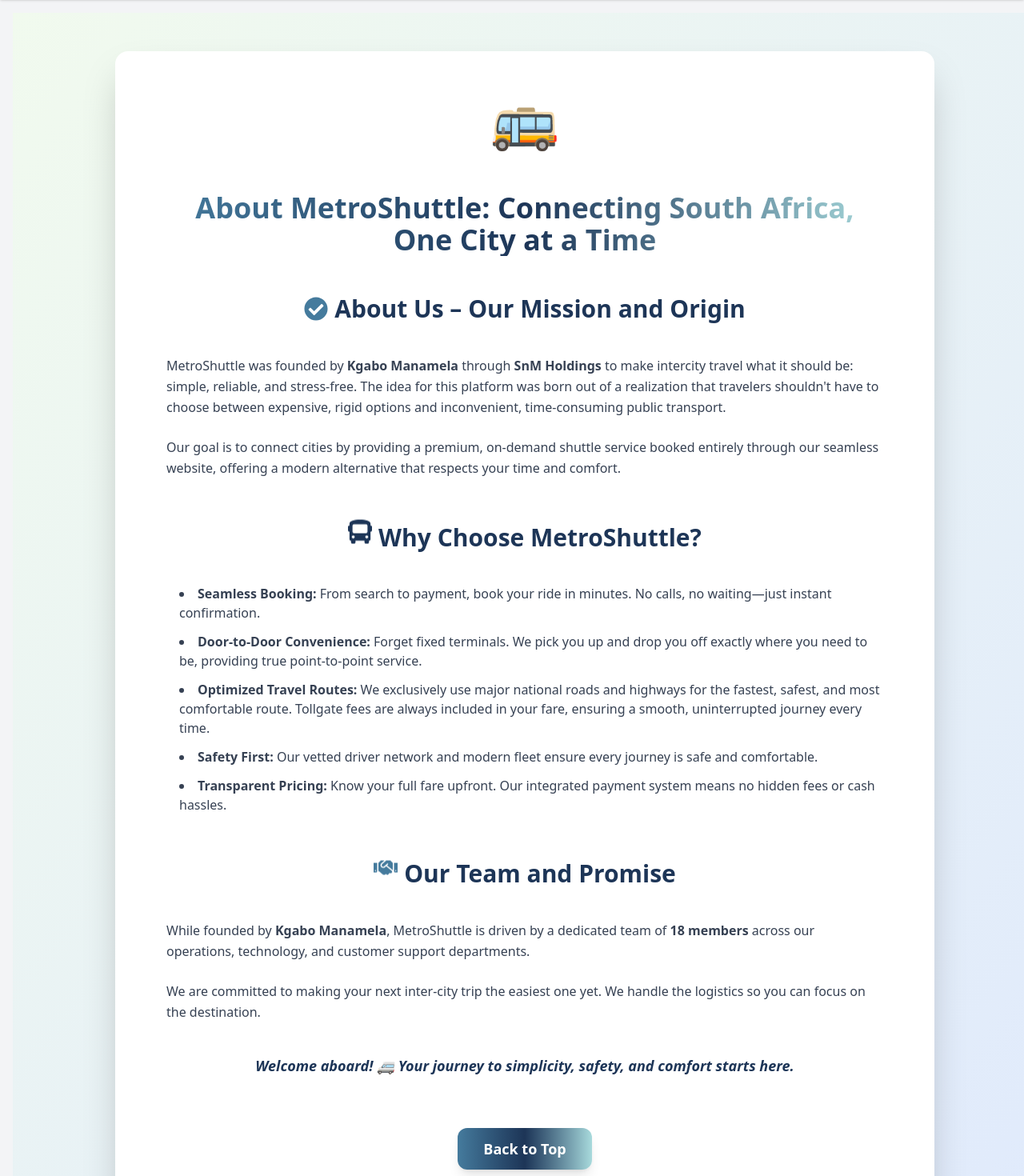
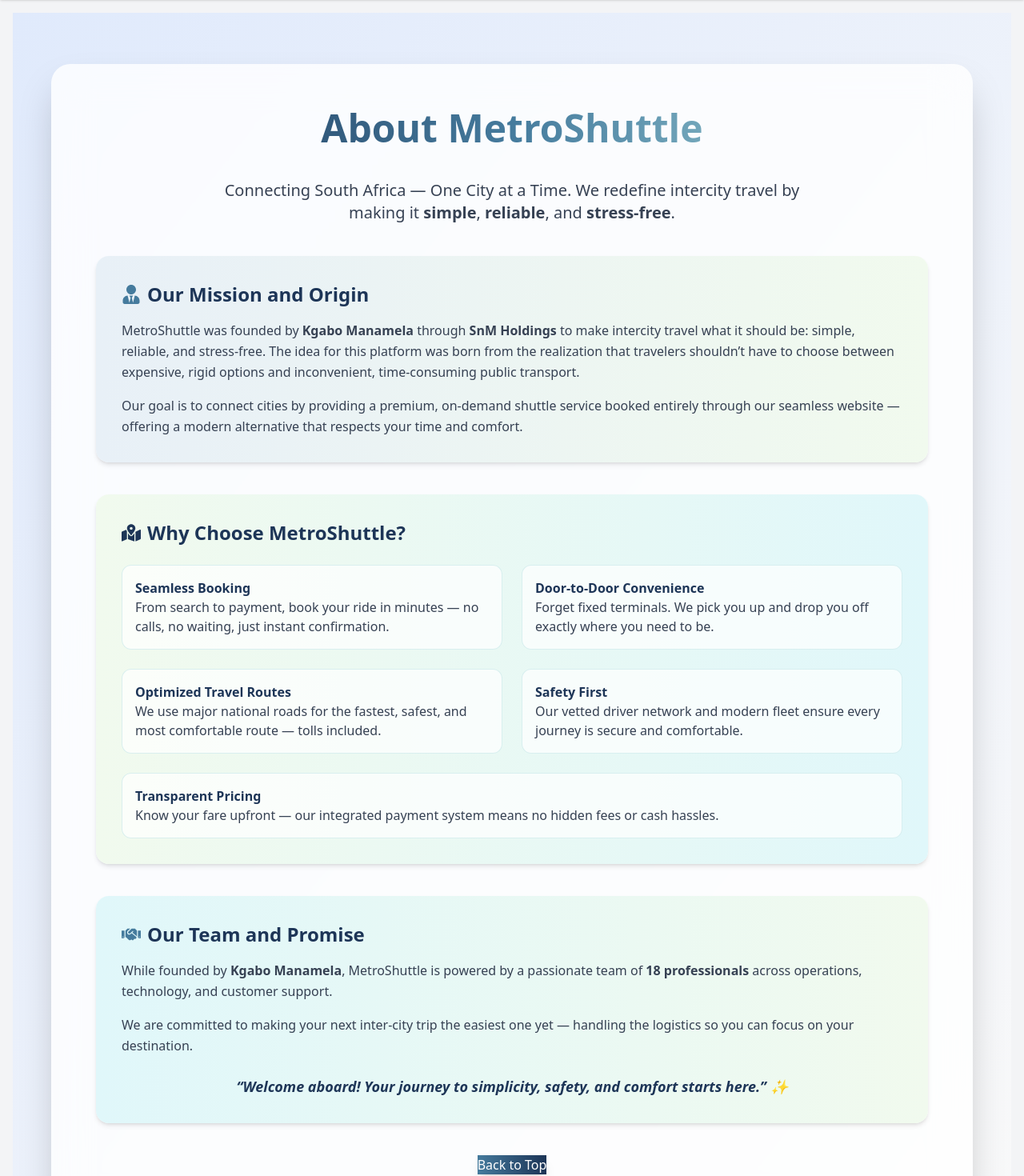
Before and after one commit to Matuku45/shuttle-booking, a React (Vite) app: page /about in a window 1280 px wide. Shown: the part 60-1530 px from the top of the page at 80% size. Built offline with nearby package versions, Linux system fonts and the light colour scheme.

Commit message:
defined the  gradient

```diff
--- a/src/pages/About.jsx
+++ b/src/pages/About.jsx
@@ -1,77 +1,110 @@
-import React from 'react';
-import { FaUser, FaBus, FaHandshake, FaCheckCircle, FaCreditCard } from 'react-icons/fa';
+import React from "react";
+import { motion } from "framer-motion";
+import { FaUserTie, FaMapMarkedAlt, FaShieldAlt, FaMoneyCheckAlt, FaHandshake } from "react-icons/fa";
 
-const About = () => (
-  <div className="min-h-screen w-screen flex flex-col justify-center items-center bg-gradient-to-br from-[#f1faee] to-[#e0eafc] text-center px-4 overflow-auto py-12">
-    <div className="w-full max-w-5xl bg-white rounded-2xl shadow-2xl p-6 sm:p-10 md:p-16 flex flex-col gap-6 animate-fadeIn">
+const About = () => {
+  const fadeUp = {
+    hidden: { opacity: 0, y: 40 },
+    visible: { opacity: 1, y: 0, transition: { duration: 0.7, ease: "easeOut" } },
+  };
 
-      {/* Emoji Header */}
-      <div className="text-5xl sm:text-6xl md:text-7xl mb-4 animate-bounce">🚌</div>
+  return (
+    <div className="min-h-screen w-full bg-gradient-to-br from-[#e0eafc] to-[#f9f9f9] flex flex-col items-center justify-center px-6 py-16 overflow-auto">
+      <motion.div
+        initial="hidden"
+        animate="visible"
+        variants={fadeUp}
+        className="w-full max-w-6xl bg-white/80 backdrop-blur-xl rounded-3xl shadow-2xl p-8 md:p-14 space-y-10"
+      >
+        {/* Title */}
+        <motion.h1
+          variants={fadeUp}
+          className="text-3xl md:text-5xl font-extrabold text-center bg-gradient-to-r from-[#1d3557] via-[#457b9d] to-[#a8dadc] bg-clip-text text-transparent"
+        >
+          About MetroShuttle
+        </motion.h1>
 
-      {/* Title */}
-      <h1 className="text-2xl sm:text-3xl md:text-4xl font-bold bg-gradient-to-r from-[#457b9d] via-[#1d3557] to-[#a8dadc] bg-clip-text text-transparent mb-6">
-        About MetroShuttle: Connecting South Africa, One City at a Time
-      </h1>
+        <motion.p variants={fadeUp} className="text-center text-gray-700 text-lg md:text-xl max-w-3xl mx-auto">
+          Connecting South Africa — One City at a Time.
+          We redefine intercity travel by making it <strong>simple</strong>, <strong>reliable</strong>, and <strong>stress-free</strong>.
+        </motion.p>
 
-      {/* Section 1: Our Mission and Origin */}
-      <h2 className="text-xl sm:text-2xl md:text-3xl font-bold text-[#1d3557] flex items-center justify-center gap-2 mb-4">
-        <FaCheckCircle className="text-[#457b9d] animate-pulse" /> About Us – Our Mission and Origin
+        {/* Section 1: Mission and Origin */}
+        <motion.div variants={fadeUp} className="card bg-gradient-to-r from-[#e8f0f7] to-[#f1faee] p-8 rounded-2xl shadow-md hover:shadow-xl transition">
+          <h2 className="text-2xl font-bold text-[#1d3557] mb-4 flex items-center gap-2">
+            <FaUserTie className="text-[#457b9d]" /> Our Mission and Origin
           </h2>
-      <p className="text-gray-700 text-left leading-relaxed">
+          <p className="text-gray-700 leading-relaxed">
             MetroShuttle was founded by <strong>Kgabo Manamela</strong> through <strong>SnM Holdings</strong> to make intercity travel what it should be: simple, reliable, and stress-free.
-        The idea for this platform was born out of a realization that travelers shouldn't have to choose between expensive, rigid options and inconvenient, time-consuming public transport.
+            The idea for this platform was born from the realization that travelers shouldn’t have to choose between expensive, rigid options and inconvenient, time-consuming public transport.
           </p>
-      <p className="text-gray-700 text-left leading-relaxed">
-        Our goal is to connect cities by providing a premium, on-demand shuttle service booked entirely through our seamless website, offering a modern alternative that respects your time and comfort.
+          <p className="text-gray-700 mt-4 leading-relaxed">
+            Our goal is to connect cities by providing a premium, on-demand shuttle service booked entirely through our seamless website — offering a modern alternative that respects your time and comfort.
           </p>
+        </motion.div>
 
-      {/* Section 2: Why Choose MetroShuttle */}
-      <h2 className="text-xl sm:text-2xl md:text-3xl font-bold text-[#1d3557] flex items-center justify-center gap-2 mt-8 mb-4">
-        <FaBus className="text-[#1d3557] animate-bounce" /> Why Choose MetroShuttle?
+        {/* Section 2: Why Choose Us */}
+        <motion.div variants={fadeUp} className="card bg-gradient-to-r from-[#f1faee] to-[#e0f7fa] p-8 rounded-2xl shadow-md hover:shadow-xl transition">
+          <h2 className="text-2xl font-bold text-[#1d3557] mb-6 flex items-center gap-2">
+            <FaMapMarkedAlt className="text-[#1d3557]" /> Why Choose MetroShuttle?
           </h2>
-      <ul className="list-disc list-inside text-gray-700 text-left space-y-3 ml-4">
-        <li>
-          <strong>Seamless Booking:</strong> From search to payment, book your ride in minutes. No calls, no waiting—just instant confirmation.
-        </li>
-        <li>
-          <strong>Door-to-Door Convenience:</strong> Forget fixed terminals. We pick you up and drop you off exactly where you need to be, providing true point-to-point service.
-        </li>
-        <li>
-          <strong>Optimized Travel Routes:</strong> We exclusively use major national roads and highways for the fastest, safest, and most comfortable route. Tollgate fees are always included in your fare, ensuring a smooth, uninterrupted journey every time.
-        </li>
-        <li>
-          <strong>Safety First:</strong> Our vetted driver network and modern fleet ensure every journey is safe and comfortable.
-        </li>
-        <li>
-          <strong>Transparent Pricing:</strong> Know your full fare upfront. Our integrated payment system means no hidden fees or cash hassles.
-        </li>
-      </ul>
+
+          <div className="grid md:grid-cols-2 gap-6 text-gray-700">
+            <div className="p-4 rounded-xl border border-[#a8dadc]/40 bg-white/70 hover:bg-white transition">
+              <h3 className="font-semibold text-[#1d3557]">Seamless Booking</h3>
+              <p>From search to payment, book your ride in minutes — no calls, no waiting, just instant confirmation.</p>
+            </div>
+
+            <div className="p-4 rounded-xl border border-[#a8dadc]/40 bg-white/70 hover:bg-white transition">
+              <h3 className="font-semibold text-[#1d3557]">Door-to-Door Convenience</h3>
+              <p>Forget fixed terminals. We pick you up and drop you off exactly where you need to be.</p>
+            </div>
+
+            <div className="p-4 rounded-xl border border-[#a8dadc]/40 bg-white/70 hover:bg-white transition">
+              <h3 className="font-semibold text-[#1d3557]">Optimized Travel Routes</h3>
+              <p>We use major national roads for the fastest, safest, and most comfortable route — tolls included.</p>
+            </div>
+
+            <div className="p-4 rounded-xl border border-[#a8dadc]/40 bg-white/70 hover:bg-white transition">
+              <h3 className="font-semibold text-[#1d3557]">Safety First</h3>
+              <p>Our vetted driver network and modern fleet ensure every journey is secure and comfortable.</p>
+            </div>
+
+            <div className="p-4 rounded-xl border border-[#a8dadc]/40 bg-white/70 hover:bg-white transition md:col-span-2">
+              <h3 className="font-semibold text-[#1d3557]">Transparent Pricing</h3>
+              <p>Know your fare upfront — our integrated payment system means no hidden fees or cash hassles.</p>
+            </div>
+          </div>
+        </motion.div>
 
         {/* Section 3: Our Team and Promise */}
-      <h2 className="text-xl sm:text-2xl md:text-3xl font-bold text-[#1d3557] flex items-center justify-center gap-2 mt-8 mb-4">
-        <FaHandshake className="text-[#457b9d] animate-bounce" /> Our Team and Promise
+        <motion.div variants={fadeUp} className="card bg-gradient-to-r from-[#e0f7fa] to-[#f1faee] p-8 rounded-2xl shadow-md hover:shadow-xl transition">
+          <h2 className="text-2xl font-bold text-[#1d3557] mb-4 flex items-center gap-2">
+            <FaHandshake className="text-[#457b9d]" /> Our Team and Promise
           </h2>
-      <p className="text-gray-700 text-left leading-relaxed">
-        While founded by <strong>Kgabo Manamela</strong>, MetroShuttle is driven by a dedicated team of <strong>18 members</strong> across our operations, technology, and customer support departments.
+          <p className="text-gray-700 leading-relaxed">
+            While founded by <strong>Kgabo Manamela</strong>, MetroShuttle is powered by a passionate team of <strong>18 professionals</strong> across operations, technology, and customer support.
           </p>
-      <p className="text-gray-700 text-left leading-relaxed">
-        We are committed to making your next inter-city trip the easiest one yet. We handle the logistics so you can focus on the destination.
+          <p className="text-gray-700 mt-4 leading-relaxed">
+            We are committed to making your next inter-city trip the easiest one yet — handling the logistics so you can focus on your destination.
           </p>
-      <p className="text-[#1d3557] font-semibold mt-4 text-lg text-center italic">
-        Welcome aboard! 🚐 Your journey to simplicity, safety, and comfort starts here.
+          <p className="text-[#1d3557] font-semibold mt-6 text-lg text-center italic">
+            “Welcome aboard! Your journey to simplicity, safety, and comfort starts here.” ✨
           </p>
+        </motion.div>
 
-      {/* Back to Top Button */}
-      <div className="flex justify-center mt-10">
+        {/* Back to Top */}
+        <motion.div variants={fadeUp} className="flex justify-center mt-10">
           <button
-          onClick={() => window.scrollTo({ top: 0, behavior: 'smooth' })}
-          className="bg-gradient-to-r from-[#457b9d] via-[#1d3557] to-[#a8dadc] text-white px-8 py-3 rounded-xl hover:scale-105 transition-transform shadow-lg font-semibold text-lg"
+            onClick={() => window.scrollTo({ top: 0, behavior: "smooth" })}
+            className="btn bg-gradient-to-r from-[#457b9d] to-[#1d3557] text-white border-none hover:scale-105 transition-transform shadow-lg"
           >
             Back to Top
           </button>
-      </div>
-    </div>
+        </motion.div>
+      </motion.div>
     </div>
   );
+};
 
 export default About;
```
Lines whose indentation alone changed are shown as unchanged.
